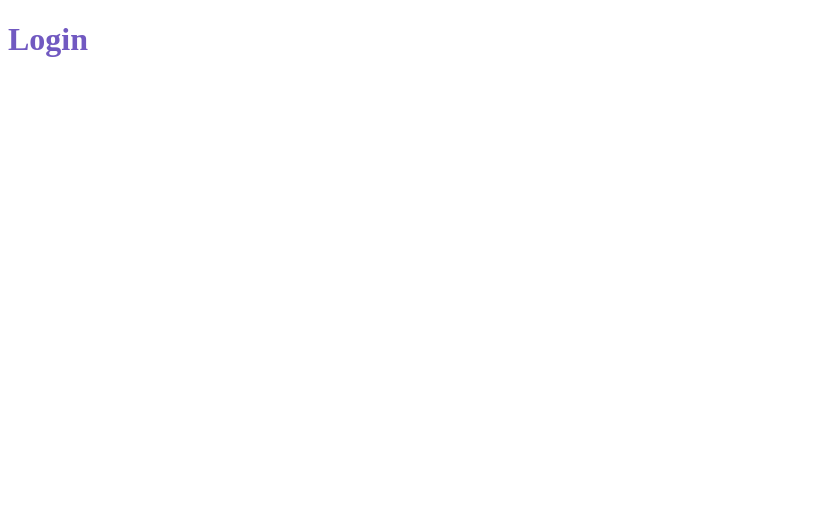
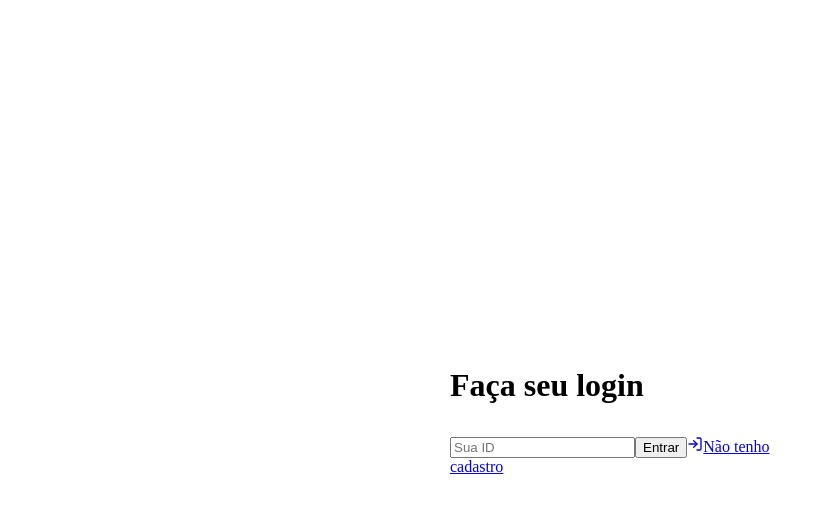
Before and after one commit to GabrielT31xeira/API, a React (Create React App) app in the folder frontend/: page / in a window 1280 px wide. Shown: the top 510 px of the page, without its empty margins (0-825 px from the left). Built offline with nearby package versions, Linux system fonts and the light colour scheme.

Commit message:
Update frontend

```diff
--- a/frontend/package.json
+++ b/frontend/package.json
@@ -8,6 +8,7 @@
     "@testing-library/user-event": "^12.6.0",
     "react": "^17.0.1",
     "react-dom": "^17.0.1",
+    "react-icons": "^4.1.0",
     "react-scripts": "4.0.1",
     "web-vitals": "^0.2.4"
   },
--- /dev/null
+++ b/frontend/src/global.css
@@ -0,0 +1,23 @@
+form input{
+    width: 100%;
+    height: 60%;
+    color:#333;
+    border: 1px solid #dcdce6;
+    border-radius: 8px;
+    padding: 0 24px;
+}
+.button{
+    width: 100%;
+    height: 60%;
+    background: #e02041;
+    border: 0;
+    border-radius: 8px;
+    color: #FFF;
+    font-weight: 700;
+    margin-top: 16px;
+    display: inline-block;
+    text-align: center;
+    text-decoration: none;
+    font-size: 18px;
+    line-height: 60px;
+}
--- a/frontend/src/pages/login/index.js
+++ b/frontend/src/pages/login/index.js
@@ -1,9 +1,21 @@
 import React from 'react';
+import { FiLogIn } from 'react-icons/fi'
 
 import './style.css';
 
 export default function Login() {
-    return(
-        <h1>Login</h1>
+    return (
+        <div className="logon-container">
+            <section className="form">
+                <form>
+                    <h1>Faça seu login</h1>
+                    <input placeholder="Sua ID" />
+                    <button className="buttom" type="submit">Entrar</button>
+                    <a href="/register">
+                        <FiLogIn size={16} />
+                    Não tenho cadastro</a>
+                </form>
+            </section>
+        </div>
     );
 }
--- a/frontend/src/pages/login/style.css
+++ b/frontend/src/pages/login/style.css
@@ -1,3 +1,18 @@
-h1{
-    color:#7159c1;
+.logon-container{
+    width: 100%;
+    max-width: 1120;
+    height: 100vh;
+    margin: 0 auto;
+    display: flex;
+    align-items: center;
+    justify-content: center;
 }
+.logon-container section.form{
+    width: 100%;
+    max-width: 350px;
+    margin-right: 30px;
+}
+.logon-container section.form form h1{
+    font-size: 32px;
+    margin-bottom: 32px;
+}
```
Also changed, not shown: 2 other files (tests, documents, lock files or other folders).
